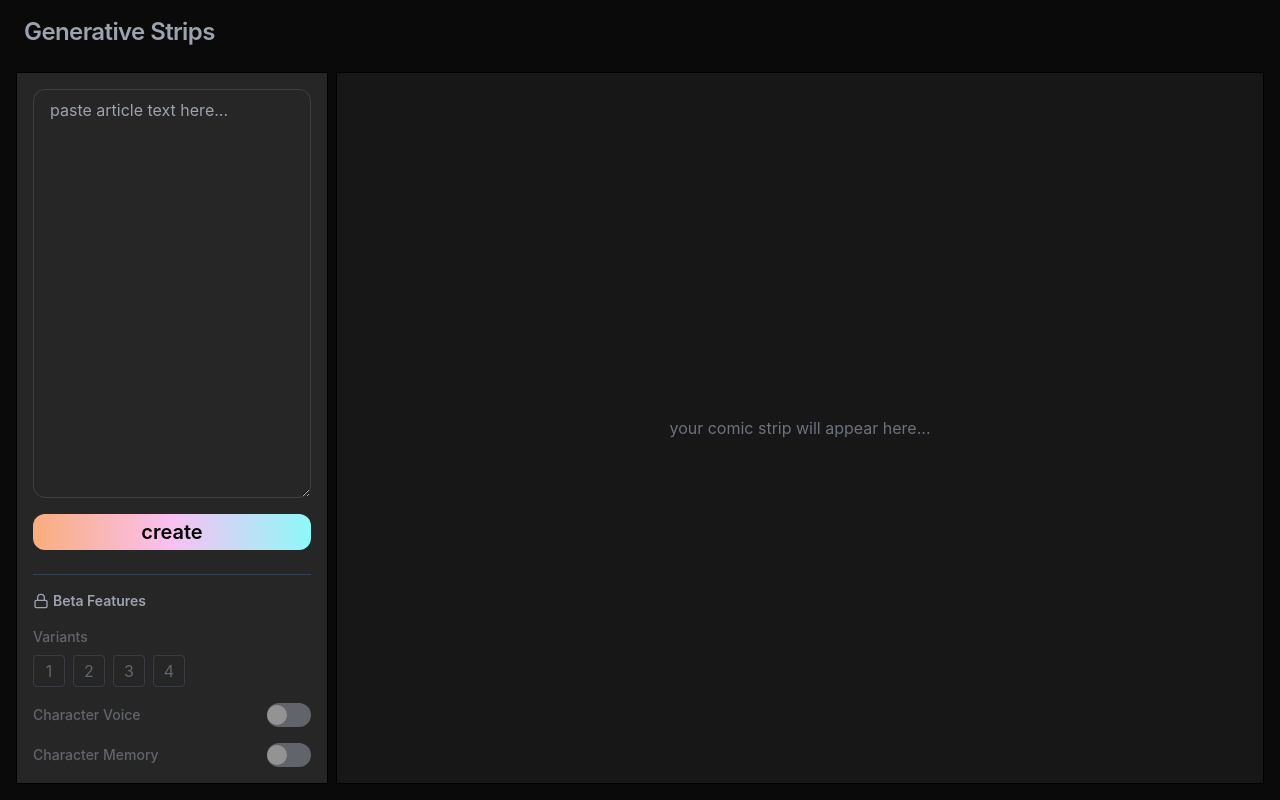
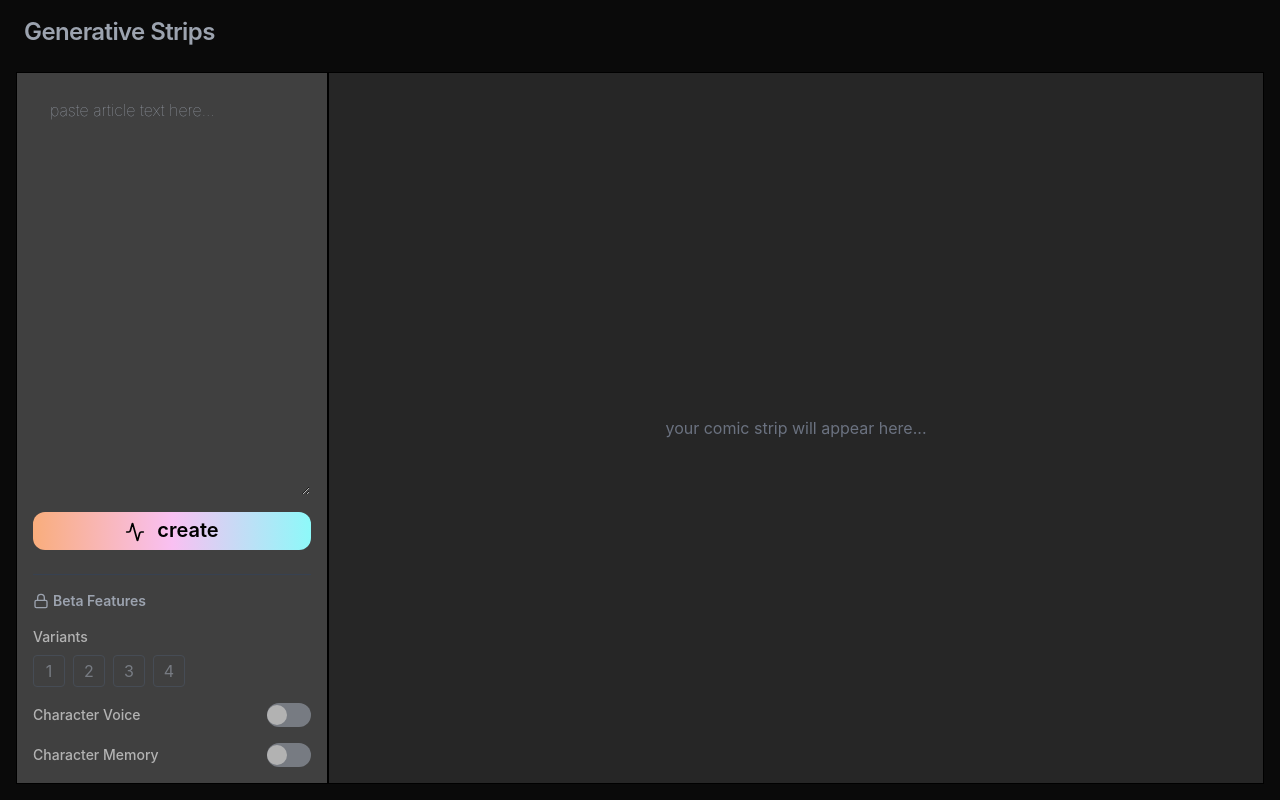
Before and after one commit to barat-paim/newsgen, a React (Create React App) app in the folder frontend/: page / in a window 1280 px wide. Built offline with nearby package versions, Linux system fonts and the light colour scheme.

Commit message:
klimt 2.5 UI

```diff
--- a/frontend/src/NewsFunApp.js
+++ b/frontend/src/NewsFunApp.js
@@ -1,7 +1,8 @@
 import React, { useState, useEffect } from 'react';
 import axios from 'axios';
-import { Share2, ThumbsUp, ThumbsDown, HelpCircle, Power, Lock, PowerSquareIcon, SwissFranc, RulerIcon, CarrotIcon, LucideCarrot, BoxesIcon, FrownIcon, PiIcon, DotIcon, CreativeCommonsIcon, ActivityIcon, SquareDotIcon, LucideMoveDiagonal2, CpuIcon, HazeIcon } from 'lucide-react';
+import { Share2, ThumbsUp, ThumbsDown, HelpCircle, Star, Power, Lock, PowerSquareIcon, SwissFranc, RulerIcon, CarrotIcon, LucideCarrot, BoxesIcon, FrownIcon, PiIcon, DotIcon, CreativeCommonsIcon, ActivityIcon, SquareDotIcon, LucideMoveDiagonal2, CpuIcon, HazeIcon, Activity } from 'lucide-react';
 import { Switch } from './components/ui/switch';
+import { ClipLoader } from 'react-spinners';
 
 const VariantBox = ({ number }) => (
   <div className="w-8 h-8 border border-gray-600 rounded flex items-center justify-center text-gray-400">
@@ -18,31 +19,21 @@ const NewsFunApp = () => {
   const [loadingMessage, setLoadingMessage] = useState('');
   const [voiceEnabled, setVoiceEnabled] = useState(false);
   const [memoryEnabled, setMemoryEnabled] = useState(false);
+  const [timeoutIds, setTimeoutIds] = useState([]);
 
   useEffect(() => {
-    const loadingMessages = [
-      "5. Article is converted to discrete concepts....",
-      "4. COT creates a prompt, sent to Salvadar Dalle...",
-      "2. Dalle creates the strip, RLHF approves...",
-      "1. Here's your comic strip!"
-    ];
-
-    const timeouts = [];
     if (isLoading) {
+      const loadingMessages = ['Loading...', 'Generating cartoon...'];
       loadingMessages.forEach((message, index) => {
         const timeout = setTimeout(() => {
           setLoadingMessage(message);
         }, index * 10000);
-        timeouts.push(timeout);
+        timeoutIds.push(timeout);
       });
     } else {
       setLoadingMessage('');
       }
-
-    return () => {
-      timeouts.forEach(clearTimeout);
-    };
-  }, [isLoading]); // Removed loadingMessages from the dependency array
+  }, [isLoading]);
 
   const generateCartoon = async () => {
     setIsLoading(true);
@@ -86,11 +77,11 @@ const NewsFunApp = () => {
         </h1>
       </header>
 
-      <div className="flex flex-1 p-4 space-x-2">
-        <aside className="w-1/4 bg-neutral-800 border border-black p-4 flex flex-col">
+      <div className="flex flex-1 p-4">
+        <aside className="w-1/4 bg-neutral-700 border border-black p-4 flex flex-col">
           <div className="flex-grow">
             <textarea
-              className="w-full h-full p-2 bg-transparent border border-neutral-700 rounded-xl pl-4 focus:border-gray-500 focus:outline-none"
+              className="w-full h-full p-2 text-neutral-300 font-thin bg-transparent border border-neutral-700 rounded-xl pl-4 focus:border-gray-500 focus:outline-none"
               placeholder="paste article text here..."
               value={articleText}
               onChange={(e) => setArticleText(e.target.value)}
@@ -102,7 +93,14 @@ const NewsFunApp = () => {
             disabled={isLoading}
             style={{ lineHeight: '1' }}
           >
-            {isLoading ? 'creating...' : 'create'}
+            {isLoading ? (
+              'creating...'
+            ) : (
+              <>
+                <Activity className="inline text-black w-5 h-5 mr-3" />
+                create
+              </>
+            )}
           </button>
 
           <div className="mt-6 pt-4 border-t border-gray-700">
@@ -110,9 +108,9 @@ const NewsFunApp = () => {
               <Lock className="w-4 h-4 mr-1" />
               Beta Features
             </h2>
-            <div className="space-y-4 opacity-50">
+            <div className="space-y-4 opacity-60">
               <div>
-                <label className="block text-sm font-medium text-gray-400 mb-2">Variants</label>
+                <label className="block text-sm font-medium text-white mb-2">Variants</label>
                 <div className="flex space-x-2">
                   <VariantBox number={1} />
                   <VariantBox number={2} />
@@ -121,7 +119,7 @@ const NewsFunApp = () => {
                 </div>
               </div>
               <div className="flex items-center justify-between">
-                <label className="text-sm font-medium text-gray-400">Character Voice</label>
+                <label className="text-sm font-medium text-white">Character Voice</label>
                 <Switch
                   checked={voiceEnabled}
                   onCheckedChange={setVoiceEnabled}
@@ -129,7 +127,7 @@ const NewsFunApp = () => {
                 />
               </div>
               <div className="flex items-center justify-between">
-                <label className="text-sm font-medium text-gray-400">Character Memory</label>
+                <label className="text-sm font-medium text-white">Character Memory</label>
                 <Switch
                   checked={memoryEnabled}
                   onCheckedChange={setMemoryEnabled}
@@ -140,22 +138,24 @@ const NewsFunApp = () => {
           </div>
         </aside>
 
-        <main className="flex-1 bg-neutral-900 border border-black p-4 overflow-y-auto">
-          <div className="min-h-full flex flex-col items-center justify-center">
+        <main className="flex-1 bg-neutral-800 border border-black p-4 relative">
           {isLoading ? (
-              <p className="text-gray-500">{loadingMessage}</p>
-            ) : error ? (
-              <p className="text-red-500">{error}</p>
+            <div className="flex flex-col items-center justify-center h-full">
+              <ClipLoader color="#F9AD7C" loading={isLoading} size={50} />
+              <p className="mt-4 text-gray-500">Loading...</p>
+              <div className="absolute inset-0 bg-black opacity-50 backdrop-blur-md"></div>
+              {/* Add your star or pixel animation here */}
+              <div className="absolute inset-0 flex items-center justify-center">
+                <Star className="animate-pulse text-yellow-400 w-8 h-8" />
+              </div>
+            </div>
           ) : cartoon ? (
-              <div className="w-full">
             <img src={cartoon} alt="Generated Cartoon" className="max-w-full h-auto" />
-              </div>
           ) : (
-              <div className="text-gray-500">
+            <div className="h-full flex items-center justify-center text-gray-500">
               your comic strip will appear here...
             </div>
           )}
-          </div>
         </main>
       </div>
     </div>
```
Lines whose indentation alone changed are shown as unchanged.
